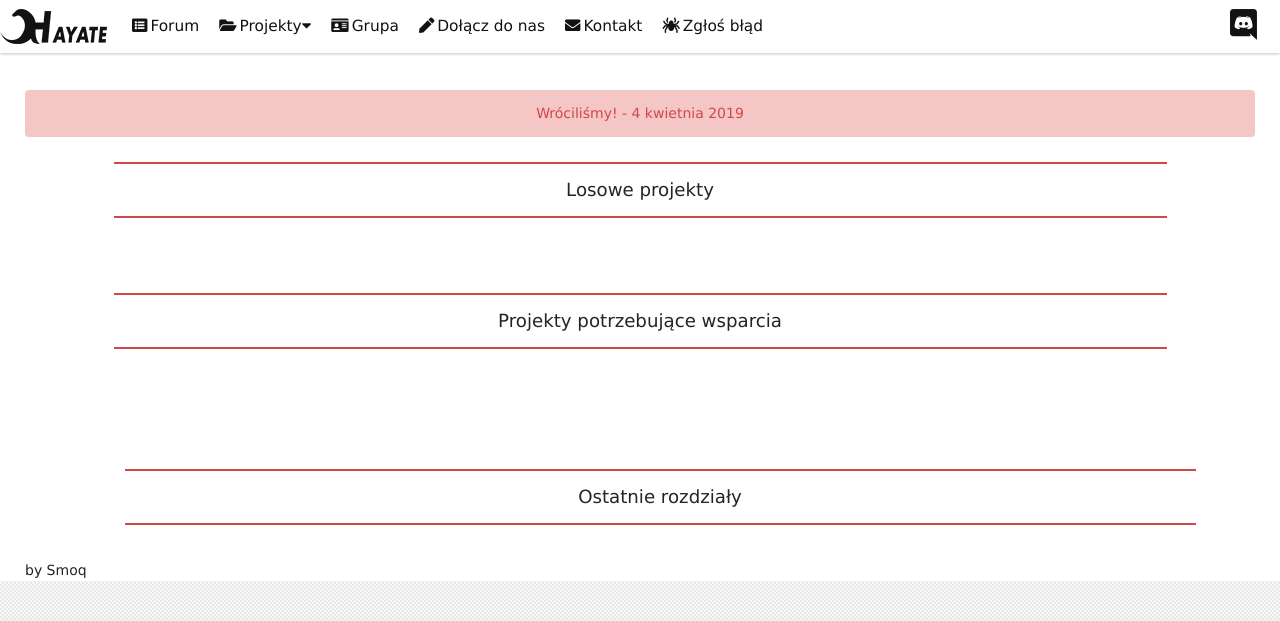
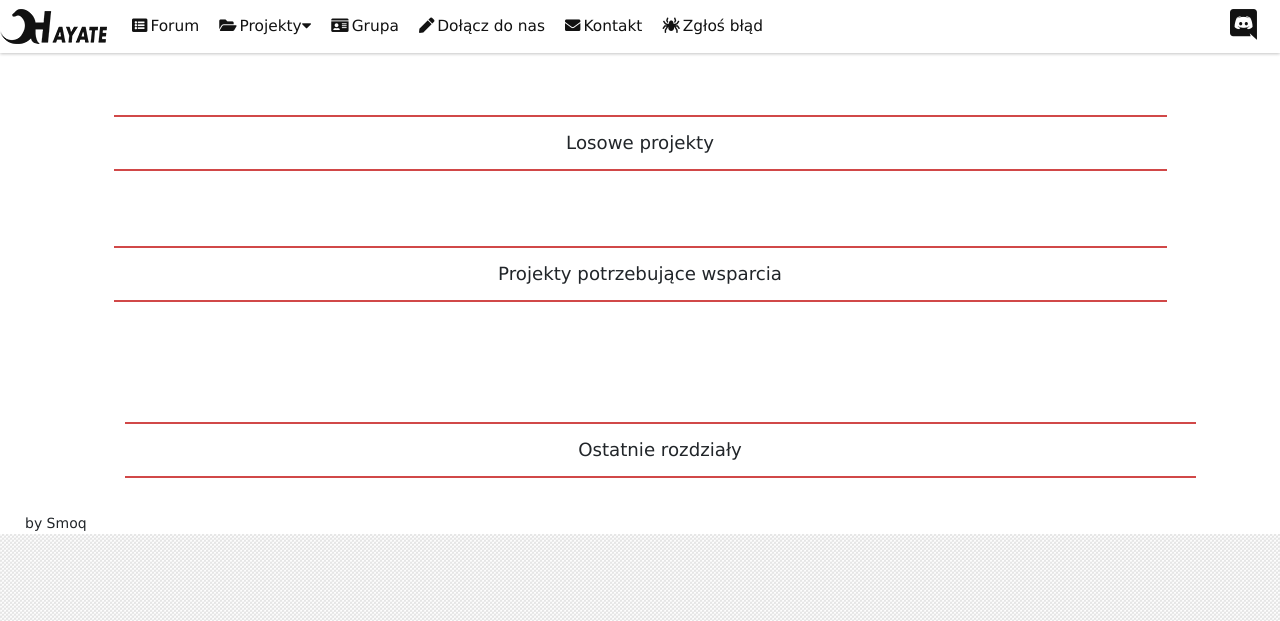
Before and after one commit to pawjastrzebski/hayate_website, a Django app: template templates/news/index.html in a window 1280 px wide. Shown: the top 621 px of the page. Run offline with Django 3.2, Linux system fonts and the light colour scheme; the template is opened without the code that fills it, so the values that code supplies are empty; some libraries are stand-ins or nearby versions.

Commit message:
commented info about news

```diff
--- a/templates/news/index.html
+++ b/templates/news/index.html
@@ -3,8 +3,8 @@
 
 {% block content %}
 
-    <div class="news inverse"><a href="https://forum.hayate.eu/viewtopic.php?f=65&t=10095">Wróciliśmy! - 4 kwietnia 2019</a></div>
-
+    <!-- <div class="news inverse"><a href="https://forum.hayate.eu/viewtopic.php?f=65&t=10095">Wróciliśmy! - 4 kwietnia 2019</a></div>
+    -->
     <section class="main-section random">
         <h2 class="headline">Losowe projekty</h2>
         <div class="random__content">
```
